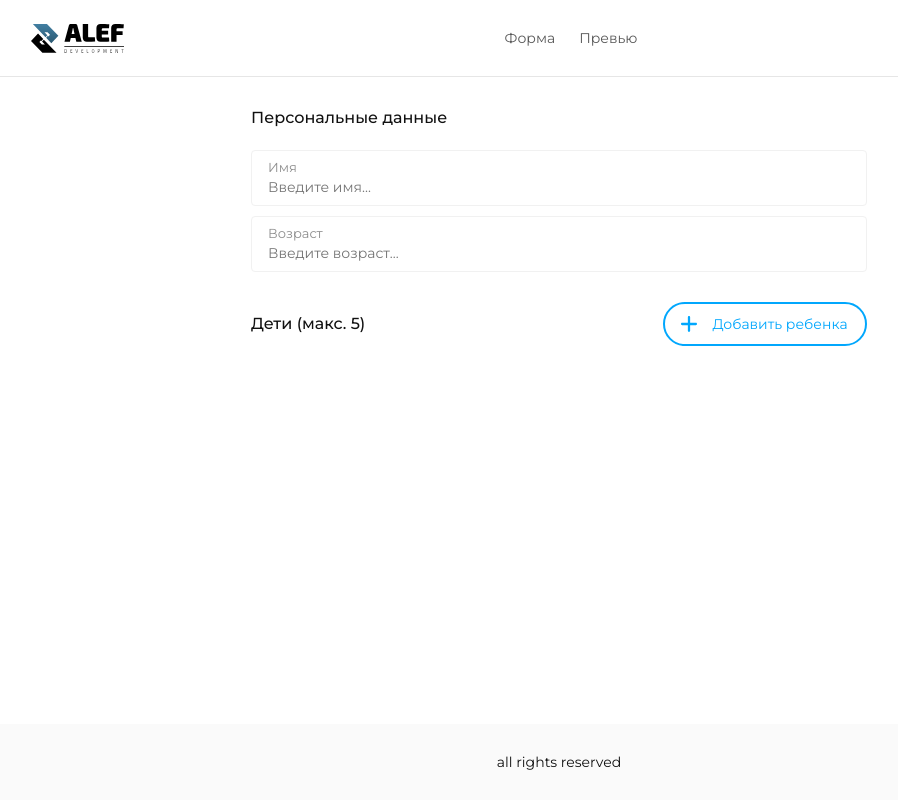
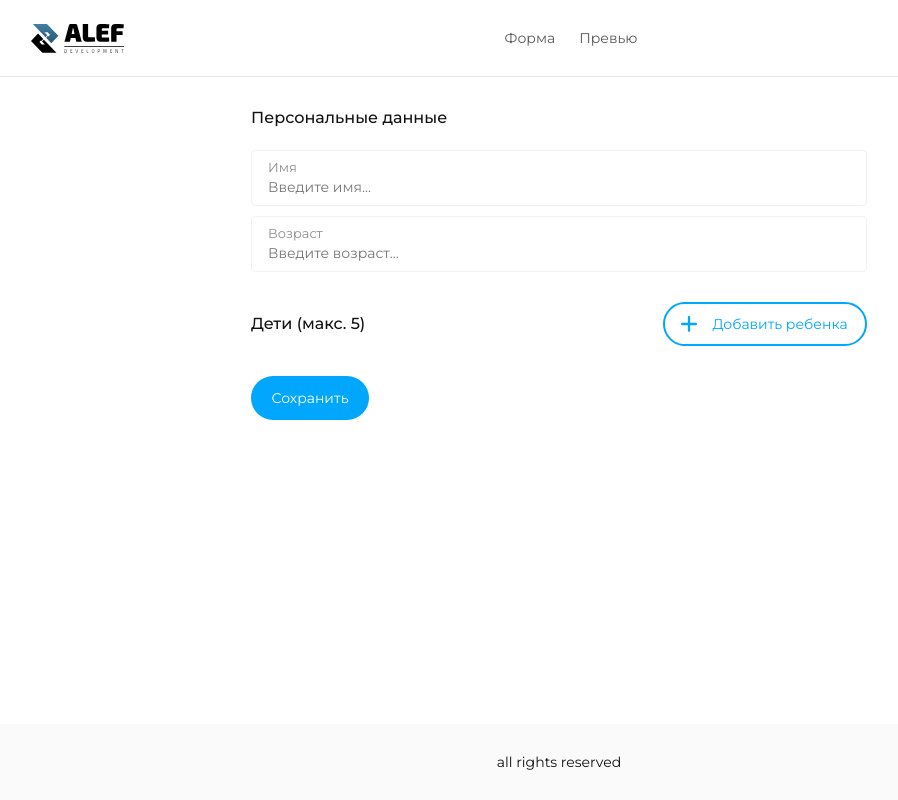
Before and after one commit to wukapHo/test-alef, a Vue app: page / in a window 1280 px wide. Shown: the whole page, without its empty margins (81-979 px from the left). Built offline with nearby package versions, Linux system fonts and the light colour scheme.

Commit message:
feat: complete Form view

```diff
--- a/src/views/Form.vue
+++ b/src/views/Form.vue
@@ -1,6 +1,9 @@
 <template>
   <personal-data />
   <children-data />
+  <div class="save">
+    <button class="save__btn">Сохранить</button>
+  </div>
 </template>
 
 <script>
@@ -16,3 +19,30 @@ export default {
   },
 };
 </script>
+
+<style lang="scss">
+.save {
+  max-width: 616px;
+  margin: 30px auto;
+
+  &__btn {
+    width: 118px;
+    height: 44px;
+    background: #01a7fd;
+    border: none;
+    border-radius: 100px;
+    outline: none;
+    color: #ffffff;
+    cursor: pointer;
+    transition: 0.3s;
+
+    &:hover {
+      background: #0f79af;
+    }
+
+    &:active {
+      transform: scale(1.05);
+    }
+  }
+}
+</style>
```
